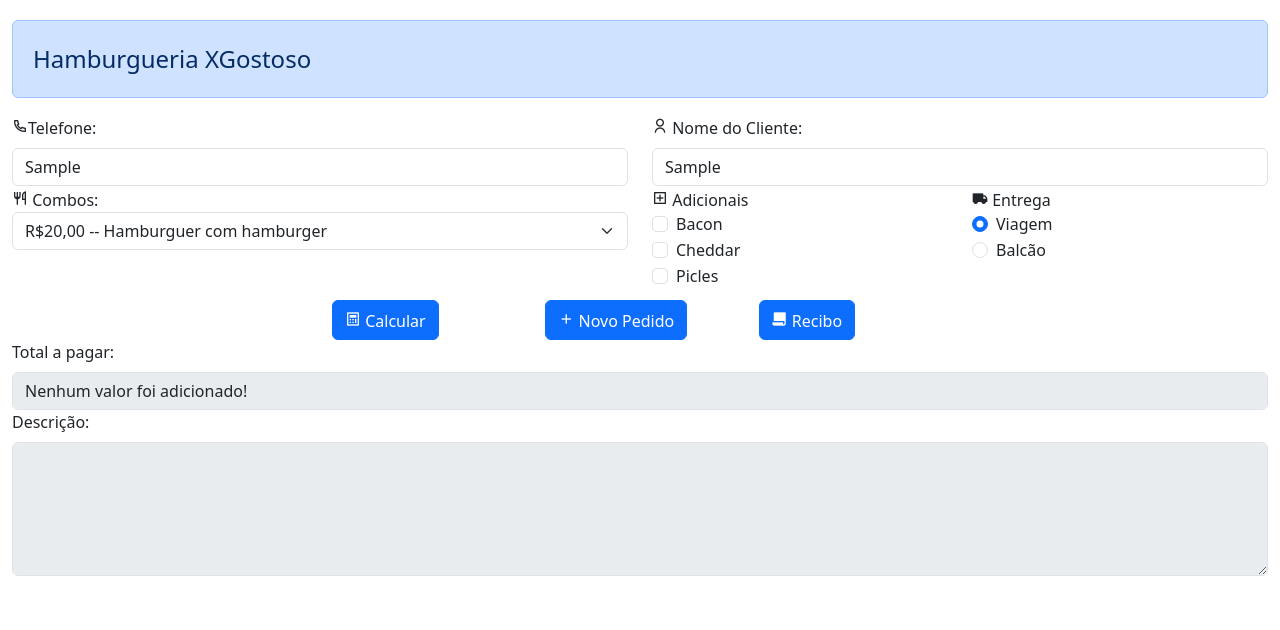
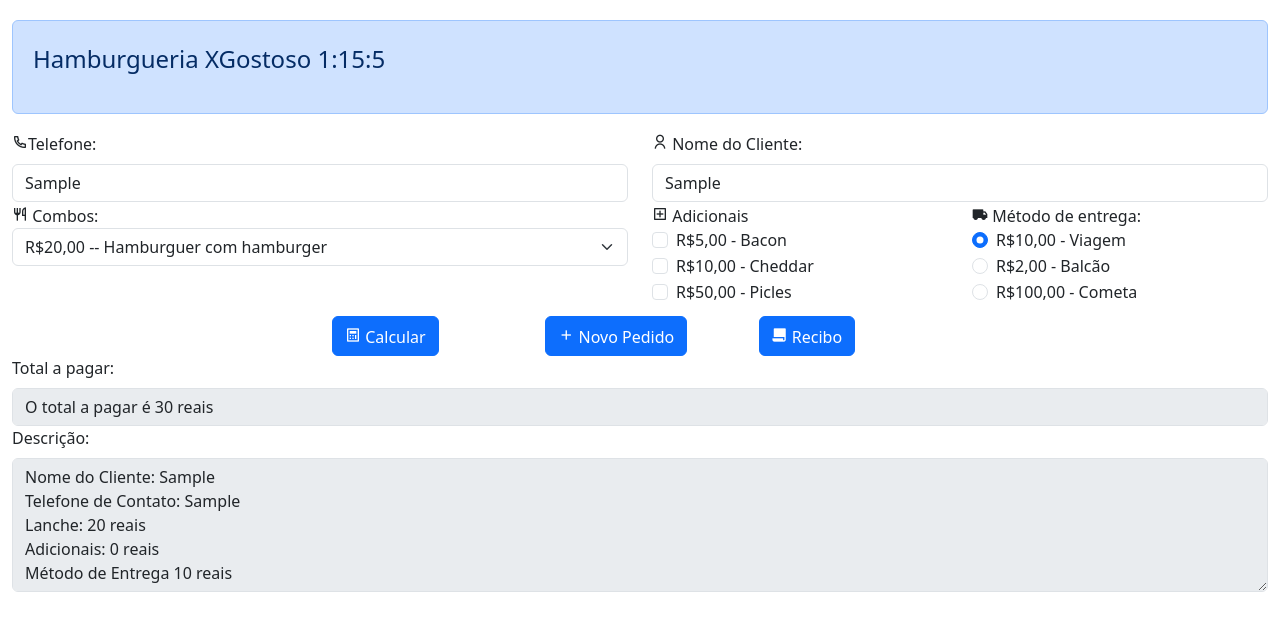
Before and after one commit to MathGueff/fatec_aulas, a plain HTML site: page Desenvolvimento_Web/Aula 10 - Restaurante/index.html in a window 1280 px wide. Both pictures are taken after typing "Sample", "Sample" into the empty fields and a click on the button "Calcular". Drawn offline with nearby package versions, Linux system fonts and the light colour scheme.

Commit message:
Atualizado o código da lanchonetegit add .

```diff
--- a/Desenvolvimento_Web/Aula 10 - Restaurante/index.html
+++ b/Desenvolvimento_Web/Aula 10 - Restaurante/index.html
@@ -10,11 +10,13 @@
 </head>
 <body>
     <div class="container-fluid">
-        <div class="col-md-12 alert alert-primary titulo" role="alert">Hamburgueria XGostoso</div>
+        <div class="col-md-12 alert alert-primary titulo" role="alert">
+            <p>Hamburgueria XGostoso <span id="relogio"></span></p>
+        </div>
         <div class="row">
             <div class="col-md-6">
                 <label class="form-label" for="telefone"><i class="ri-phone-line"></i>Telefone:</label>
-                <input class="form-control" type="text" name="telefone" id="telefone" placeholder="(xx) xxxxx-xxxx">
+                <input class="form-control" type="text" name="telefone" id="telefone" placeholder="(xx) xxxxx-xxxx" maxlength="11">
             </div>
             <div class="col-md-6">
                 <label class="form-label" for="nome"><i class="ri-user-line"></i> Nome do Cliente:</label>
@@ -24,8 +26,8 @@
         <div class="row">
             <div class="col-md-6">
                 <label for="combos"><i class="ri-restaurant-line"></i> Combos:</label>
-                <select class="form-select" name="combos" id="combos">
-                    <option selected value="0">R$20,00 -- Hamburguer com hamburger</option>
+                <select class="form-select" name="combos" id="combos" onchange="totalPagar()">
+                    <option selected value="20">R$20,00 -- Hamburguer com hamburger</option>
                     <option value="35">R$35,00 -- Hamburguer Saúdavel 100%</option>
                     <option value="5">R$5,00 -- XNada</option>
                     <option value="100">R$100,00 -- Hamburguer de Pizza de Strogonoff</option>
@@ -38,26 +40,30 @@
                 <label for="adicionais"><i class="ri-add-box-line"></i> Adicionais</label>
                 <div class="form-check">
                     <input class="form-check-input" type="checkbox" name="adicionais" id="bacon_check" value="5,00">
-                    <label class="form-check-label" for="bacon_check">Bacon</label>
+                    <label class="form-check-label" for="bacon_check">R$5,00 - Bacon</label>
                 </div>
                 <div class="form-check">
                     <input class="form-check-input" type="checkbox" name="adicionais" id="chedar_check" value="10,00">
-                    <label class="form-check-label" for="chedar_check">Cheddar</label>
+                    <label class="form-check-label" for="chedar_check">R$10,00 - Cheddar</label>
                 </div>
                 <div class="form-check">
                      <input class="form-check-input" type="checkbox" name="adicionais" id="picles_check" value="50,00">
-                    <label class="form-check-label" for="picles_check">Picles</label>
+                    <label class="form-check-label" for="picles_check">R$50,00 - Picles</label>
                 </div>
             </div>
             <div class="col-md-3">
-                <label for="entrega"><i class="ri-truck-fill"></i> Entrega</label>
+                <label for="entrega"><i class="ri-truck-fill"></i> Método de entrega:</label>
                 <div class="form-check">
-                    <input class="form-check-input" type="radio" name="escolha_entrega" id="escolha_viagem" checked value="viagem">
-                    <label class="form-check-label" for="viagem">Viagem</label>
+                    <input class="form-check-input" type="radio" name="escolha_entrega" id="escolha_viagem" checked value="10">
+                    <label class="form-check-label" for="viagem">R$10,00 - Viagem</label>
                 </div>
                 <div class="form-check">
-                    <input class="form-check-input" type="radio" name="escolha_entrega" id="escolha_balcao" value="balcao">
-                    <label class="form-check-label" for="viagem">Balcão</label>
+                    <input class="form-check-input" type="radio" name="escolha_entrega" id="escolha_balcao" value="2">
+                    <label class="form-check-label" for="viagem">R$2,00 - Balcão</label>
+                </div>
+                <div class="form-check">
+                    <input class="form-check-input" type="radio" name="escolha_entrega" id="escolha_balcao" value="100">
+                    <label class="form-check-label" for="viagem">R$100,00 - Cometa</label>
                 </div>
             </div>
         </div>
@@ -69,7 +75,7 @@
                 <button class="btn btn-primary"><i class="ri-add-line"></i> Novo Pedido</button>
             </div>
             <div class="col-md-2">
-                <button class="btn btn-primary"><i class="ri-file-paper-fill"></i> Recibo</button>
+                <button class="btn btn-primary" onclick="imprimir()"><i class="ri-file-paper-fill"></i> Recibo</button>
             </div>
         </div>
         <div class="row">
--- a/Desenvolvimento_Web/Aula 10 - Restaurante/script.js
+++ b/Desenvolvimento_Web/Aula 10 - Restaurante/script.js
@@ -1,21 +1,41 @@
 let adicionais=0;
 let entrega = 0;
+let pedilanchedo = 0;
 
 function totalPagar(){
     let total = 0
+    verifCliente();
+    nome_cli = document.getElementById("nome").value
+    if(nome_cli == ""){
+        nome_cli = "Informe o seu nome"
+    }
+    telefone_cli = document.getElementById("telefone").value
+    if(telefone_cli == ""){
+        telefone_cli = "Nenhum telefone foi informado"
+    }
+    calcularPedido();
+    calcularAdicionais();
+    calcularEntrega();
 
-    calcularAdicionais();
-    total = adicionais + entrega
+    mostra_total = document.getElementById("total");
+    descricao = document.getElementById("descricao");
+
+    total = adicionais + lanche + entrega;
     //alert("O total a pagar é "+ total)
-    resultado = document.getElementById("total").value
+    resultado = document.getElementById("total").value;
     if(total != 0){
-        resultado = total
-        document.getElementById("total").value = resultado+" reais"
+        resultado = total;
+        mostra_total.value = `O total a pagar é ${total} reais`
+        descricao.innerHTML = `Nome do Cliente: ${nome_cli}\nTelefone de Contato: ${telefone_cli}\nLanche: ${lanche} reais \nAdicionais: ${adicionais} reais \nMétodo de Entrega ${entrega} reais`
     }else{
-        resultado = "Nenhum valor foi adicionado!"
-        document.getElementById("total").value = resultado
+        resultado = "Nenhum valor foi adicionado!";
+        mostra_total.value = resultado;
+        descricao.innerHTML = ``
     }
+}
 
+function verifCliente(){
+    nome_cli = document.getElementById("nome").value
 }
 
 function calcularAdicionais(){
@@ -29,13 +49,30 @@ function calcularAdicionais(){
             adicionais += parseInt(selecionados[i].value)
         }
     }
-    if(adicionais == 0){
-        //alert("Nenhum adicional foi adicionado")
-    }else{
-         //alert(adicionais)
+}
+
+function calcularEntrega(){
+    let radioEntrega = document.querySelectorAll("input[name='escolha_entrega']");
+    let qtd = radioEntrega.length;
+
+    for(i=0;i<qtd;i++){
+        if(radioEntrega[i].checked){
+            entrega = Number(radioEntrega[i].value);
+            break;
+        }
     }
 }
 
-function calcularEntrega(){
+function calcularPedido(){
+    lanche = Number(document.getElementById("combos").value);
+}
 
+function imprimir(){
+    window.print();
 }
+
+function clock(){
+    let Hora = new Date()
+    let mensagem = Hora.getHours() + ":" + Hora.getMinutes() +":" + Hora.getSeconds();
+    document.getElementById("relogio").innerHTML = mensagem;
+} setInterval(clock,1000)
```
Also changed, not shown: Desenvolvimento_Web/Aula 7 - Aprofundamento JS/index.html (+4 -1 lines).
